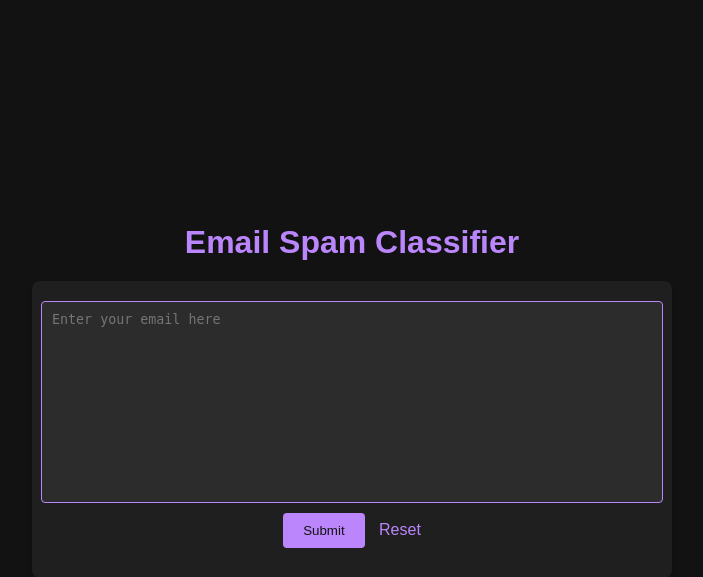
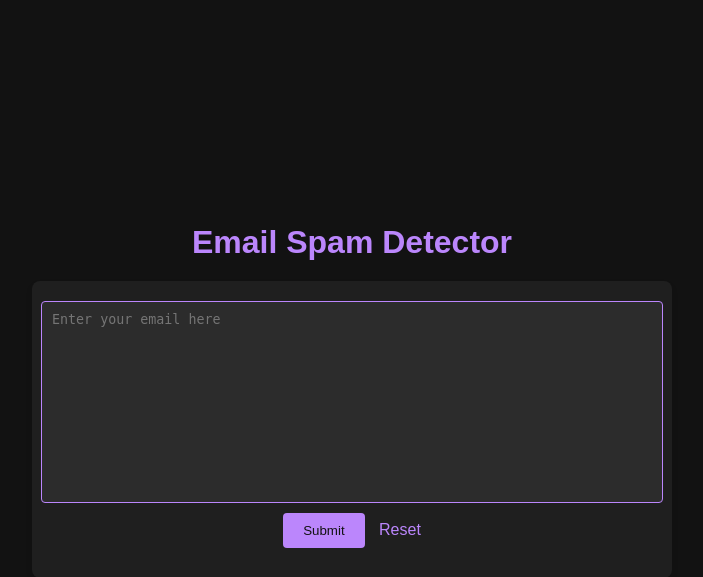
Before and after one commit to parampreetsingh217/Spam-Email-Detector-ML, a Flask app: page / in a window 1280 px wide. Shown: the top 577 px of the page, without its empty margins (288-991 px from the left). Run offline with Flask 3, Linux system fonts and the light colour scheme; parts of the project's set-up code (start-up, migrations or seed data) failed here and were passed over.

Commit message:
Update index.html

```diff
--- a/templates/index.html
+++ b/templates/index.html
@@ -2,7 +2,7 @@
 <html>
 
 <head>
-    <title>Email Spam Classifier</title>
+    <title>Email Spam Detector</title>
     <style>
         body {
             font-family: Arial, sans-serif;
@@ -88,7 +88,7 @@
 </head>
 
 <body>
-    <h1>Email Spam Classifier</h1>
+    <h1>Email Spam Detector</h1>
     <form method="post" action="/predict">
         <textarea rows="12" cols="60" name="content" placeholder="Enter your email here" autocomplete="off">{{ email }}</textarea>
         <div>
```
